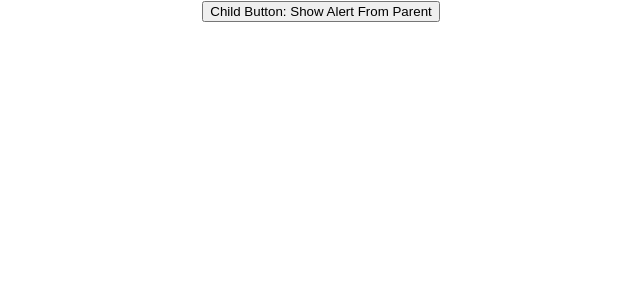
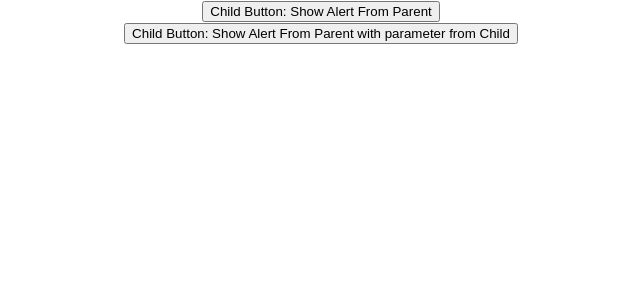
Before and after one commit to TheReprator/ReactLearning, a React (Create React App) app: page / in a window 1280 px wide. Shown: the top 300 px of the page, without its empty margins (319-959 px from the left). Built offline with nearby package versions, Linux system fonts and the light colour scheme.

Commit message:
call parent method from child with parameter,  fle name changed

```diff
--- a/src/App.js
+++ b/src/App.js
@@ -18,7 +18,8 @@ import MethodFourBinding from './eventBinding/MethodFourBinding';
 
 
 import './App.css';
-import { ParentCommComponent } from './childCommunicationWithParent/ParentChildMethodCommunication';
+import { ParentCommComponent } from './childCommunicationWithParent/1ParentChildMethodCommunication';
+import { ParentMethodParamCommComponent } from './childCommunicationWithParent/2ParentChildMethodParamCommunication';
 
 function App() {
   return (
@@ -30,6 +31,7 @@ function App() {
   }
 
       <ParentCommComponent />
+      <ParentMethodParamCommComponent />
 { /*
       //Destructing Parameters
     <EventBindings />
--- a/src/childCommunicationWithParent/ParentChildMethodCommunication.js
+++ b/src/childCommunicationWithParent/1ParentChildMethodCommunication.js
@@ -36,4 +36,7 @@ export function ChildCommComponent(props){
     from ChildCommComponent on click of button at line no. 28.
 
     Here ChildCommComponent ui is rendered, at line 21, inside render method of ParentCommComponent
+
+    At line no 17, please note that, alert accepts string as parameter, so we had use astreicks alongwith
+    string template or else we can concatenate as well
 */
--- /dev/null
+++ b/src/childCommunicationWithParent/2ParentChildMethodParamCommunication.js
@@ -0,0 +1,35 @@
+import React from "react";
+import { Component } from "react";
+
+export class ParentMethodParamCommComponent extends Component {
+
+    constructor(props) {
+        super(props)
+
+        this.state = {
+            name:'Parent Component'
+        }
+
+        this.parentCommunicationMethod = this.parentCommunicationMethod.bind(this)
+    }
+
+    parentCommunicationMethod(childParameter) {
+        alert(`called from ${this.state.name} and parameter from: ${childParameter}`)
+    }
+
+    render() {
+        return <ChildMethodParamCommComponent commComponent={this.parentCommunicationMethod}/>
+    }
+}
+
+export function ChildMethodParamCommComponent(props){
+    return (
+        <div>
+            <button onClick= {() => props.commComponent('Child Parameter')}>Child Button:  Show Alert From Parent with parameter from Child </button>
+        </div>
+    )
+}
+/*
+    Here we had passed a parameter from child component to parent component method, at line 28 with arrow
+    function on click of button.
+*/
```
